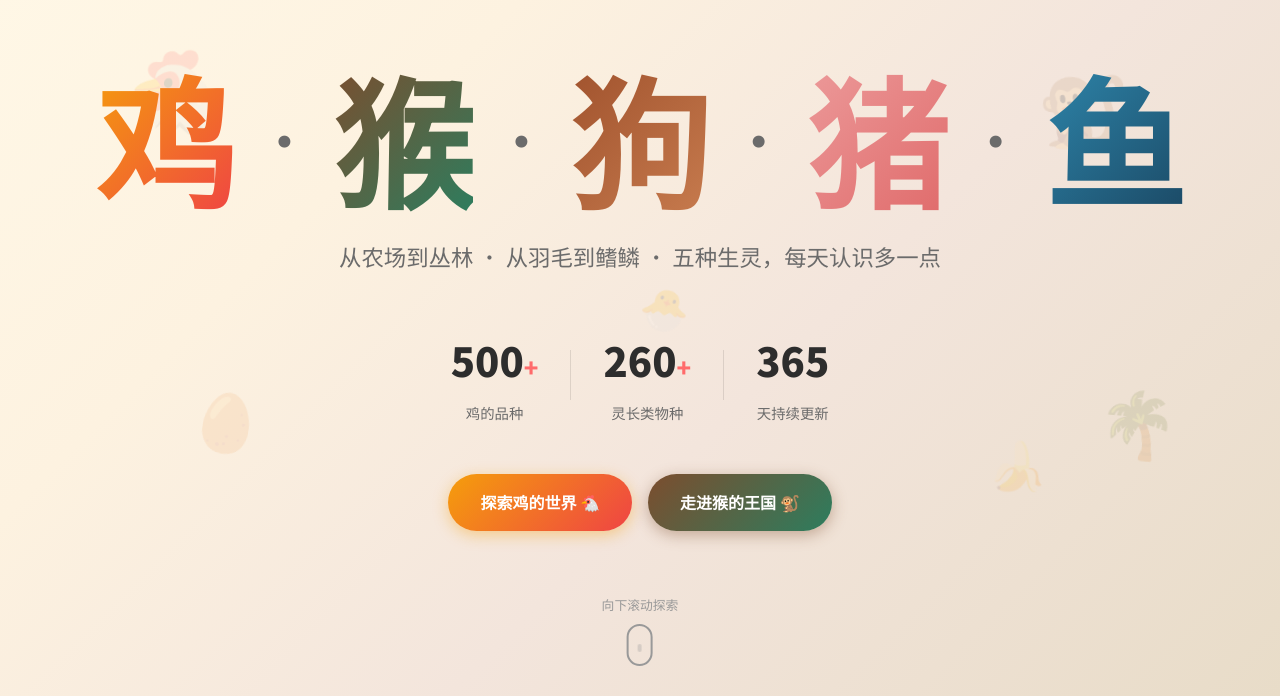
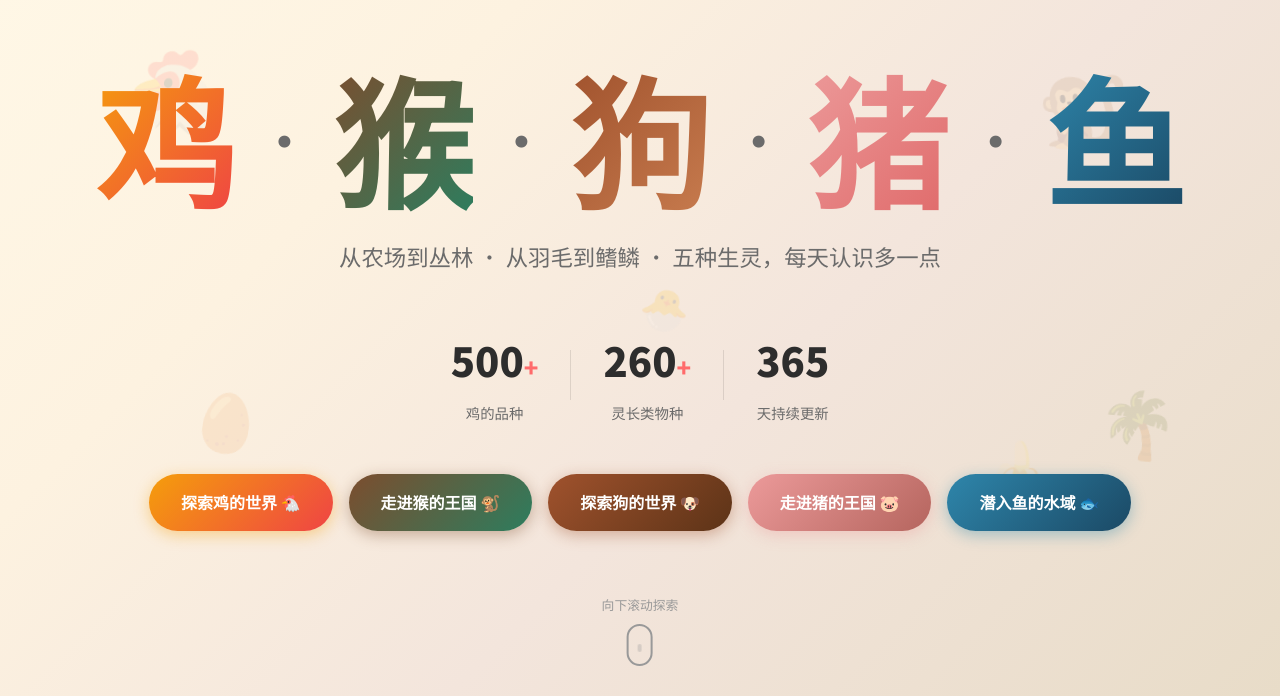
Before and after one commit to DU-du100/chicken-monkey-wiki, a plain HTML site: page index.html in a window 1280 px wide. Shown: the part 104-800 px from the top of the page. Drawn offline with Linux system fonts and the light colour scheme; a web font is replaced by a local one.

Commit message:
hero 按钮为狗/猪/鱼也增加跳转入口(探索狗的世界/走进猪的王国/潜入鱼的水域)

```diff
--- a/index.html
+++ b/index.html
@@ -310,6 +310,39 @@ img { max-width: 100%; display: block; }
 .btn-secondary:hover {
   transform: translateY(-3px);
   box-shadow: 0 8px 25px rgba(124, 77, 46, 0.5);
+}
+
+.btn-dog {
+  background: linear-gradient(135deg, var(--dog-primary), var(--dog-dark));
+  color: #fff;
+  box-shadow: 0 4px 15px rgba(160, 82, 45, 0.4);
+}
+
+.btn-dog:hover {
+  transform: translateY(-3px);
+  box-shadow: 0 8px 25px rgba(160, 82, 45, 0.5);
+}
+
+.btn-pig {
+  background: linear-gradient(135deg, var(--pig-primary), var(--pig-dark));
+  color: #fff;
+  box-shadow: 0 4px 15px rgba(236, 154, 154, 0.4);
+}
+
+.btn-pig:hover {
+  transform: translateY(-3px);
+  box-shadow: 0 8px 25px rgba(236, 154, 154, 0.5);
+}
+
+.btn-fish {
+  background: linear-gradient(135deg, var(--fish-primary), var(--fish-dark));
+  color: #fff;
+  box-shadow: 0 4px 15px rgba(46, 134, 171, 0.4);
+}
+
+.btn-fish:hover {
+  transform: translateY(-3px);
+  box-shadow: 0 8px 25px rgba(46, 134, 171, 0.5);
 }
 
 .scroll-indicator {
@@ -1538,6 +1571,9 @@ img { max-width: 100%; display: block; }
     <div class="hero-buttons">
       <a href="#chicken" class="btn btn-primary">探索鸡的世界 🐔</a>
       <a href="#monkey" class="btn btn-secondary">走进猴的王国 🐒</a>
+      <a href="#dog" class="btn btn-dog">探索狗的世界 🐶</a>
+      <a href="#pig" class="btn btn-pig">走进猪的王国 🐷</a>
+      <a href="#fish" class="btn btn-fish">潜入鱼的水域 🐟</a>
     </div>
   </div>
   <div class="scroll-indicator">
```
